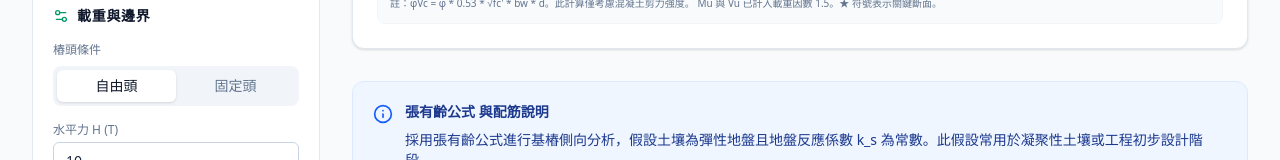
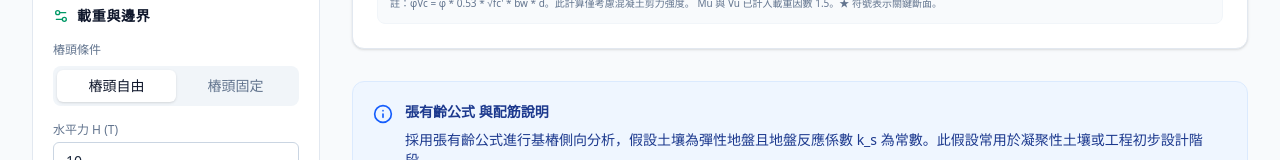
Before and after one commit to tonysum33/L-Pile, a React (Vite) app: page / in a window 1280 px wide. Shown: the part 1412-1572 px from the top of the page. Built offline with nearby package versions, Linux system fonts and the light colour scheme.

Commit message:
fix: update comments and labels for clarity on pile head conditions

```diff
--- a/src/App.tsx
+++ b/src/App.tsx
@@ -42,10 +42,10 @@ function calculatePile(L: number, D: number, E_t_m2: number, I: number, ks: numb
   let M0 = 0;
 
   if (isFixed) {
-    // 固定頭且考慮地上高度 h 時，地表處的等效彎矩
+    // 樁頭固定且考慮地上高度 h 時，地表處的等效彎矩
     M0 = (H / 2) * (h - 1 / beta);
   } else {
-    // 自由頭，地表處的等效彎矩 = 樁頭彎矩 + 水平力產生的力矩
+    // 樁頭自由，地表處的等效彎矩 = 樁頭彎矩 + 水平力產生的力矩
     M0 = M + H * h;
   }
 
@@ -638,13 +638,13 @@ export default function App() {
                         onClick={() => setIsFixed(false)}
                         className={`flex-1 text-sm py-1.5 rounded-md font-medium transition-all ${!isFixed ? 'bg-white shadow-sm text-slate-900' : 'text-slate-500 hover:text-slate-700'}`}
                       >
-                        自由頭
+                        樁頭自由
                       </button>
                       <button
                         onClick={() => setIsFixed(true)}
                         className={`flex-1 text-sm py-1.5 rounded-md font-medium transition-all ${isFixed ? 'bg-white shadow-sm text-slate-900' : 'text-slate-500 hover:text-slate-700'}`}
                       >
-                        固定頭
+                        樁頭固定
                       </button>
                     </div>
                   </div>
@@ -692,7 +692,7 @@ export default function App() {
                     <div className="flex justify-between"><span className="text-slate-500">水平力 H:</span> <span className="font-semibold text-slate-900">{H} T</span></div>
                     <div className="flex justify-between"><span className="text-slate-500">彎矩 M:</span> <span className="font-semibold text-slate-900">{M} T-m</span></div>
                     <div className="flex justify-between"><span className="text-slate-500">載重因數:</span> <span className="font-semibold text-slate-900">{loadFactor}</span></div>
-                    <div className="flex justify-between"><span className="text-slate-500">樁頭條件:</span> <span className="font-semibold text-slate-900">{isFixed ? '固定頭' : '自由頭'}</span></div>
+                    <div className="flex justify-between"><span className="text-slate-500">樁頭條件:</span> <span className="font-semibold text-slate-900">{isFixed ? '樁頭固定' : '樁頭自由'}</span></div>
                     <div className="flex justify-between"><span className="text-slate-500">彈性模數 E:</span> <span className="font-semibold text-slate-900">{E} T/m²</span></div>
                     <div className="flex justify-between"><span className="text-slate-500">慣性矩 I:</span> <span className="font-semibold text-slate-900">{I} m⁴</span></div>
                   </div>
```
